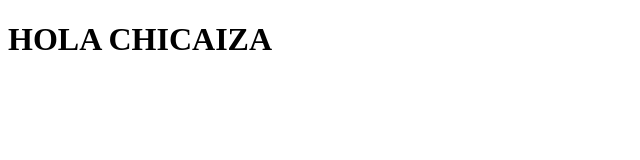
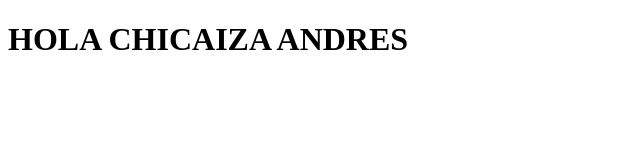
Before and after one commit to Andres-is/defi.github.io, a plain HTML site: page index.html in a window 1280 px wide. Shown: the whole page, without its empty margins (0-640 px from the left). Drawn offline with Linux system fonts and the light colour scheme.

Commit message:
first commit

```diff
--- a/index.html
+++ b/index.html
@@ -6,6 +6,6 @@
     <title>Document</title>
 </head>
 <body>
-    <h1>HOLA CHICAIZA</h1>
+    <h1>HOLA CHICAIZA ANDRES</h1>
 </body>
 </html>
```
